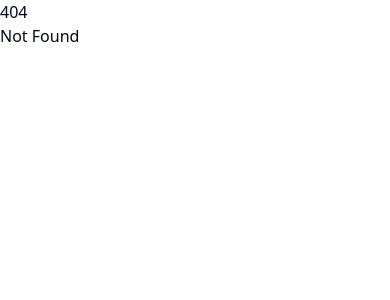
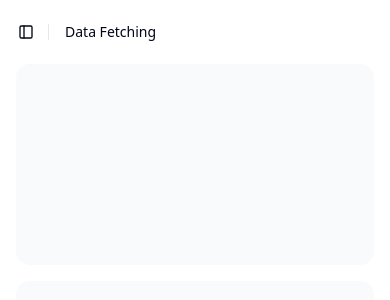
Before and after one commit to ekaadev/lme-app, a SvelteKit app: page /sidebar-08 in a window 390 px wide. Before the commit this address had no page. Shown: the top 300 px of the page. Built offline with nearby package versions, Linux system fonts and the light colour scheme.

Commit message:
feat: add sidebar page layout with breadcrumb and responsive design

```diff
--- /dev/null
+++ b/src/routes/sidebar-08/+page.svelte
@@ -0,0 +1,37 @@
+<script lang="ts">
+	import AppSidebar from "$lib/components/app-sidebar.svelte";
+	import * as Breadcrumb from "$lib/components/ui/breadcrumb/index.js";
+	import { Separator } from "$lib/components/ui/separator/index.js";
+	import * as Sidebar from "$lib/components/ui/sidebar/index.js";
+</script>
+
+<Sidebar.Provider>
+	<AppSidebar />
+	<Sidebar.Inset>
+		<header class="flex h-16 shrink-0 items-center gap-2">
+			<div class="flex items-center gap-2 px-4">
+				<Sidebar.Trigger class="-ms-1" />
+				<Separator orientation="vertical" class="me-2 data-[orientation=vertical]:h-4" />
+				<Breadcrumb.Root>
+					<Breadcrumb.List>
+						<Breadcrumb.Item class="hidden md:block">
+							<Breadcrumb.Link href="##">Building Your Application</Breadcrumb.Link>
+						</Breadcrumb.Item>
+						<Breadcrumb.Separator class="hidden md:block" />
+						<Breadcrumb.Item>
+							<Breadcrumb.Page>Data Fetching</Breadcrumb.Page>
+						</Breadcrumb.Item>
+					</Breadcrumb.List>
+				</Breadcrumb.Root>
+			</div>
+		</header>
+		<div class="flex flex-1 flex-col gap-4 p-4 pt-0">
+			<div class="grid auto-rows-min gap-4 md:grid-cols-3">
+				<div class="bg-muted/50 aspect-video rounded-xl"></div>
+				<div class="bg-muted/50 aspect-video rounded-xl"></div>
+				<div class="bg-muted/50 aspect-video rounded-xl"></div>
+			</div>
+			<div class="bg-muted/50 min-h-screen flex-1 rounded-xl md:min-h-min"></div>
+		</div>
+	</Sidebar.Inset>
+</Sidebar.Provider>
```
